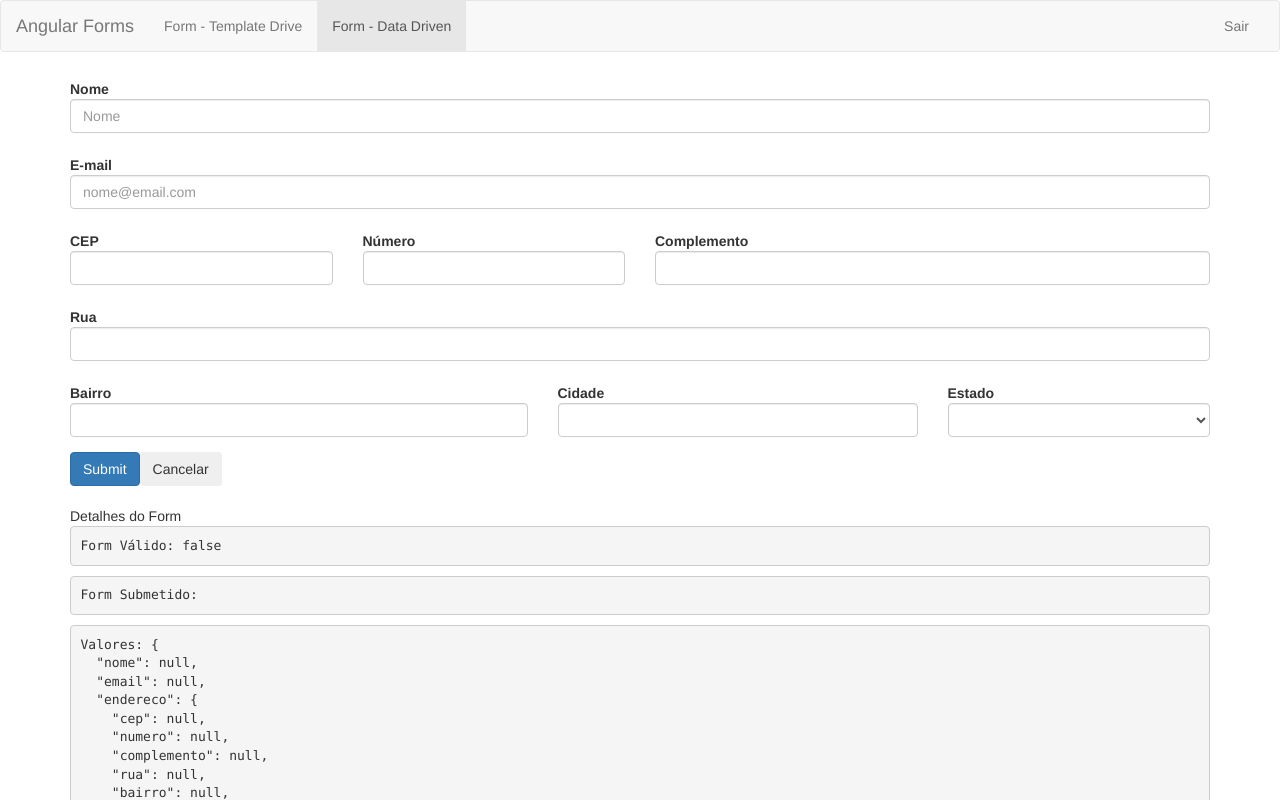
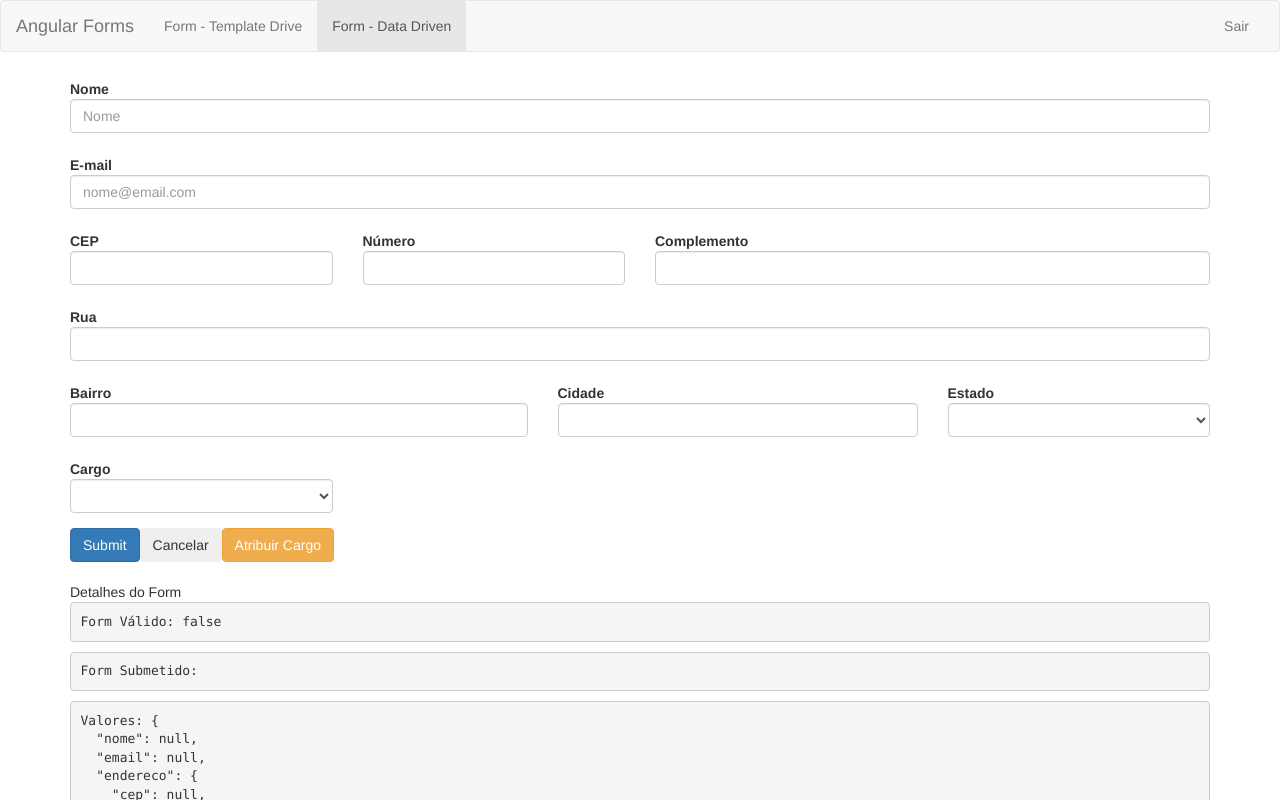
Before and after one commit to paulo-nazareth/curso_angular_v2, an Angular app in the folder forms/: page /dataForm in a window 1280 px wide. Shown: the top 800 px of the page. Built offline with nearby package versions, Linux system fonts and the light colour scheme.

Commit message:
Curso de Angular - 103# Formulários Reativos: Combobox com Objeto (ngValue e compareWith)

```diff
--- a/forms/src/app/data-form/data-form.component.html
+++ b/forms/src/app/data-form/data-form.component.html
@@ -64,9 +64,19 @@
     </div>
   </div>
 
+  <div class="form-group">
+    <div class="col-md-3" [ngClass]="aplicaCssErro('cargo')">
+      <label for="cargo" class="control-label">Cargo</label>
+      <select class="form-control" id="cargo" formControlName="cargo" [compareWith]="compararCargos">
+        <option *ngFor="let cargo of cargos" [ngValue]="cargo">{{ cargo.desc }}</option>
+      </select>
+    </div>
+  </div>
+
   <!--<button type="submit" class="btn btn-primary" [disabled]="!formulario.valid">Submit</button>-->
   <button type="submit" class="btn btn-primary">Submit</button>
-  <button class="btn" (click)="resetar()" >Cancelar</button>
+  <button class="btn" (click)="resetar()">Cancelar</button>
+  <button class="btn btn-warning" (click)="setarCargo()">Atribuir Cargo</button>
 
   <app-form-debug [form]="formulario"></app-form-debug>
 </form>
--- a/forms/src/app/data-form/data-form.component.ts
+++ b/forms/src/app/data-form/data-form.component.ts
@@ -18,8 +18,10 @@
   formulario: FormGroup;
 /*
   estados: EstadosBr[];
-  */
+*/
   estados: Observable<EstadosBr[]>;
+
+  cargos: any[];
 
   constructor(
     private formBuilder: FormBuilder,
@@ -39,6 +41,8 @@
     Não precisa do subscribe (feito automaticamente pelo async)
 */
     this.estados = this.dropdownService.getEstadosBR();
+
+    this.cargos = this.dropdownService.getCargos();
 
 /*
     this.formulario = new FormGroup({
@@ -64,7 +68,8 @@
         bairro: [null, Validators.required],
         cidade: [null, Validators.required],
         estado: [null, Validators.required]
-      })
+      }),
+      cargo: [null]
     });
   }
 
@@ -142,4 +147,13 @@
     //Popular Apenas um Campo
     this.formulario.get('nome').setValue('Definir');
   }
+
+  setarCargo(){
+    const cargo = { nome: 'Dev', nivel: 'Pleno', desc: 'Dev Pl' };
+    this.formulario.get('cargo').setValue(cargo);
+  }
+
+  compararCargos(obj1, obj2){
+    return obj1 && obj2 ? (obj1.nome === obj2.nome && obj1.nivel === obj2.nivel) : obj1 === obj2;
+  }
 }
--- a/forms/src/app/shared/services/dropdown.service.ts
+++ b/forms/src/app/shared/services/dropdown.service.ts
@@ -13,4 +13,11 @@
     return this.http.get<EstadosBr[]>('assets/dados/estados_br.json');
   }
 
+  getCargos(){
+    return [
+      { nome: 'Dev', nivel: 'Junior', desc: 'Dev Jr' },
+      { nome: 'Dev', nivel: 'Pleno', desc: 'Dev Pl' },
+      { nome: 'Dev', nivel: 'Sênior', desc: 'Dev Sr' }
+    ];
+  }
 }
```
